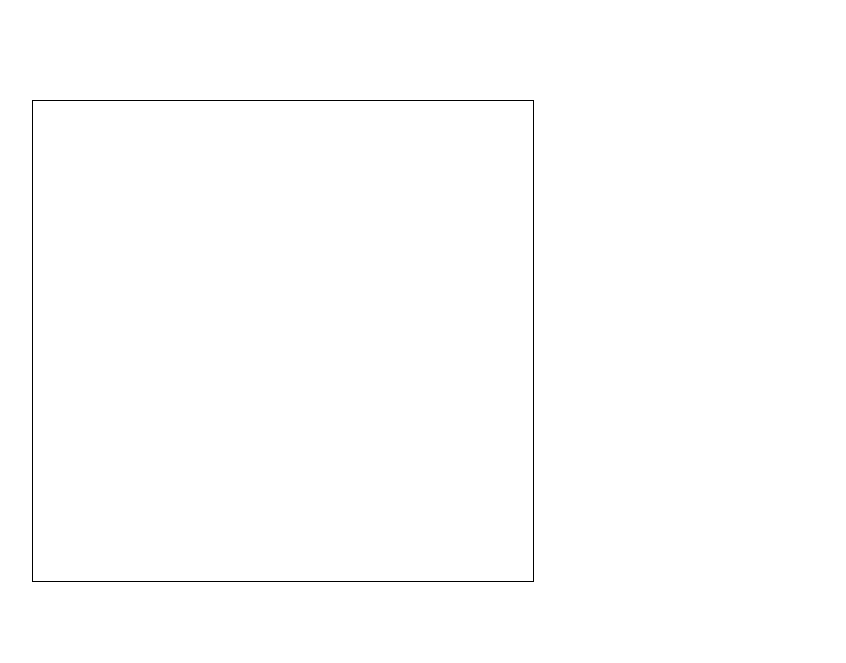
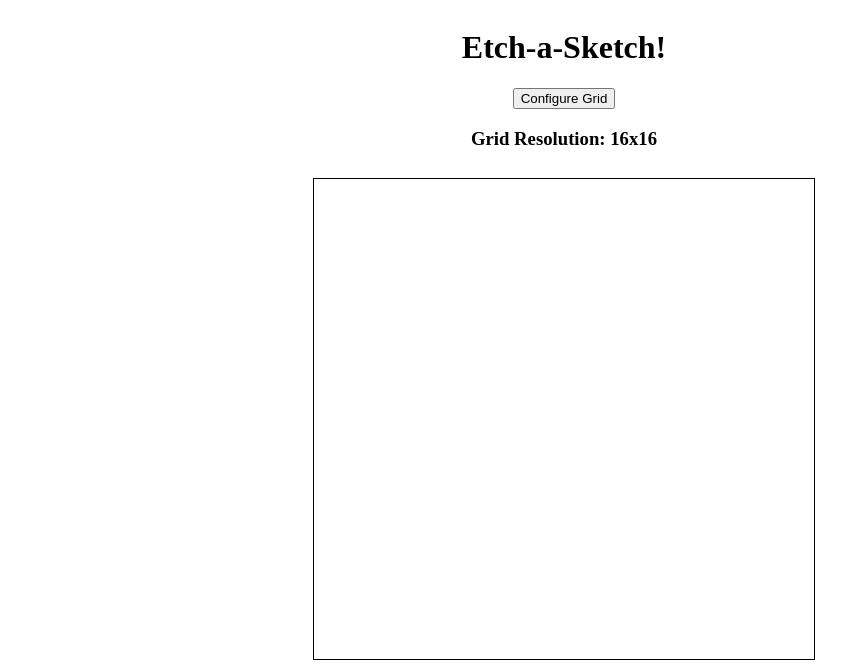
Before and after one commit to SanteIsHere/odin-etch-sketch-asante, a plain HTML site: page index.html in a window 1280 px wide. Shown: the whole page, without its empty margins (76-922 px from the left). Drawn offline with Linux system fonts and the light colour scheme.

Commit message:
Added button to reconfigure grid dimensions, resolution text display. TODO: Add color changing functionality

```diff
--- a/index.html
+++ b/index.html
@@ -2,9 +2,14 @@
 <html>
     <head>
         <link rel="stylesheet" href="styles.css">
+        <title>Etch-a-Sketch!</title>
     </head>
     <body>
-        <div id="grid"></div>
+        <div id="main">
+            <h1 id="head">Etch-a-Sketch!</h1>
+            <button id="configure" onclick="reconfigGrid()">Configure Grid</button>
+            <h3>Grid Resolution: <span id="res"></span></h3>
+        </div>
     </body>
     <script src="script.js">
     </script>
--- a/script.js
+++ b/script.js
@@ -1,19 +1,60 @@
-// Get the grid div
-const grid = document.getElementById("grid")
+function reconfigGrid() {
+    // Get new grid dimensions from user prompt (convert/cast to an integer from string)
+    const res = Number(prompt("Dimensions? (100 or less px plz)"))
+    mainDiv.removeChild(grid)
+    // If user input provided and less than or equal
+    //  to 100, createGrid with provided argument else
+    //  createGrid with default resolution (16x16)
+    if (res && res <= 100) {
+        createGrid(res);
+        resDisp.textContent = `${res}x${res}`;
+    } else {
+        createGrid(defaultRes);
+        resDisp.textContent = `${defaultRes}x${defaultRes}`
+    }
+}
 
-for (let i = 0; i < 16; i++) {
+function createGrid(res) {
+    // Create the grid div
+    const grid = document.createElement("div")
+
+    // Set the id for the grid
+    grid.id = "grid"
+
+    // Append the grid box/div to the main div
+    mainDiv.appendChild(grid)
+
+    for (let i = 0; i < res; i++) {
         let row = document.createElement("div")
         row.setAttribute("style", "display: flex; height: 30px;")
-    for (let x = 0; x < 16; x++) {
+        for (let x = 0; x < res; x++) {
             let box = document.createElement("div")
-        // box.setAttribute("style", "width: 100%; height: 100%; border: 1px solid blue;")
             box.classList.add("cell")
             row.appendChild(box)
         }
         grid.appendChild(row)
     }
+    // Get the style sheet
+    let styleSheet = document.styleSheets[0]
+    styleSheet.insertRule(".cell {width: 100%; height: 100%; opacity: 0;\
+    transition: opacity 2s ease 0.4s, transform 0.8s ease;\
+    background-color: blue;}", 1)
+    styleSheet.insertRule(".cell:hover {opacity: 1; transition: opacity\
+    0.2s ease; transform: scale(1.04);", 2)
+}
 
-let styleSheet = document.styleSheets[0]
-styleSheet.insertRule(".cell {width: 100%; height: 100%;}")
-styleSheet.insertRule(".cell:hover {border: 1px solid blue; fill: #000000;}")
-// console.log(document.getElementsByClassName("cell"))
+
+// Get the main div
+const mainDiv = document.getElementById("main")
+
+// Default: Create 16x16 grid
+const defaultRes = 16
+
+const resDisp = document.getElementById("res")
+
+resDisp.textContent = `${defaultRes}x${defaultRes}`
+
+createGrid(defaultRes)
+
+// Checking the style rules were applied
+// console.log(styleSheet.cssRules)
--- a/styles.css
+++ b/styles.css
@@ -1,10 +1,20 @@
+/* * {
+    border: 1px solid;
+} */
+
+#main {
+    display: flex;
+    flex-direction: column;
+    justify-content: center;
+    align-items: center;
+}
+
 #grid {
     display: flex;
     flex-direction: column;
     border: 1px solid black;
-    margin: 100px;
+    margin: 10px;
     width: 500px;
-    fill: red;
 }
 
 /* .cell:hover {
```
Lines whose indentation alone changed are shown as unchanged.
